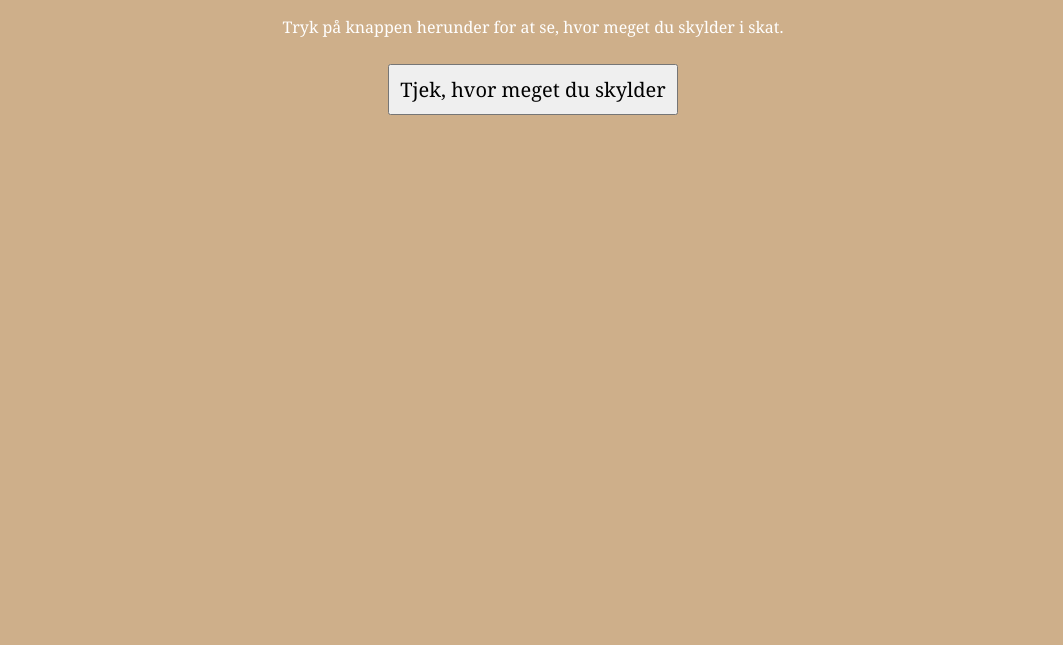
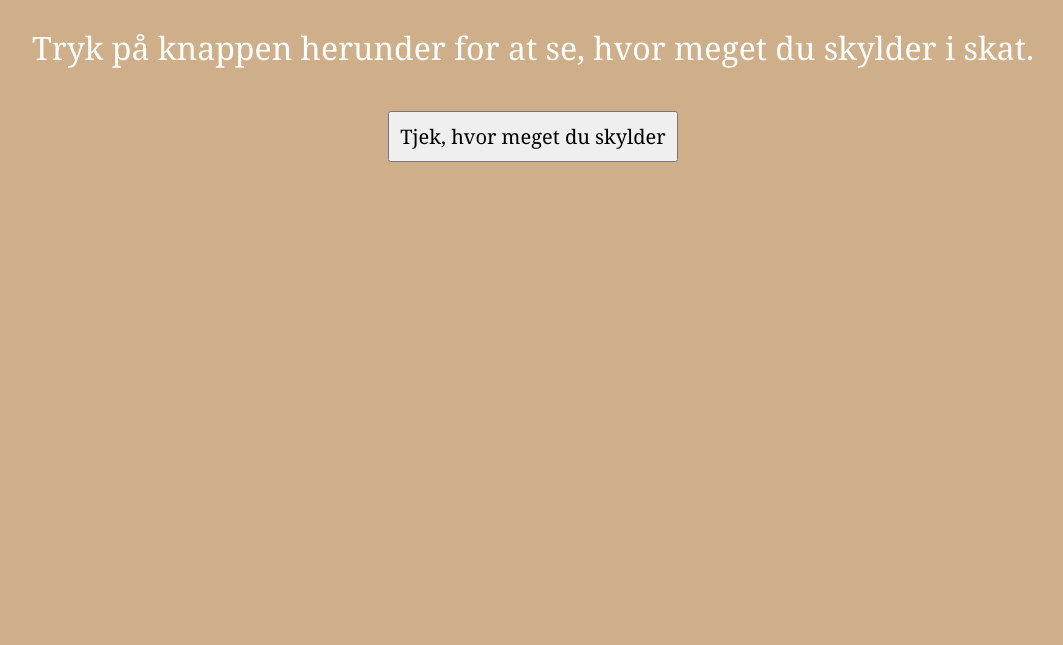
Before and after one commit to Slavensky/gaeld-til-skat, a plain HTML site: page index.html in a window 1280 px wide. Shown: the part 155-800 px from the top of the page, without its empty margins (107-1170 px from the left). Drawn offline with Linux system fonts and the light colour scheme.

Commit message:
Add files via upload

```diff
--- a/style.css
+++ b/style.css
@@ -13,7 +13,7 @@ h1 {
 
 p {
     color: #FFF !important;
-    font-size: 1em;
+    font-size: 2em;
     padding-top: 10px;
     width: 100%;
     font-family: Georgia;
```
